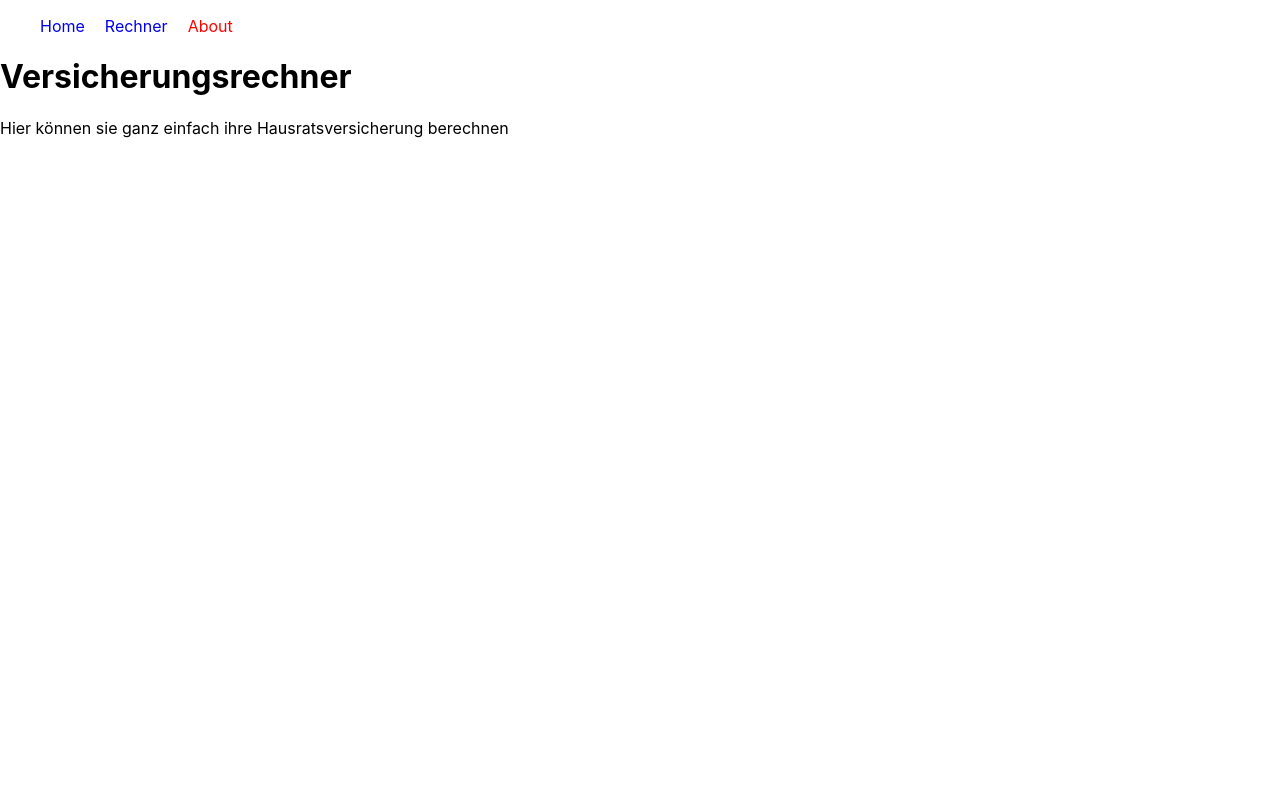
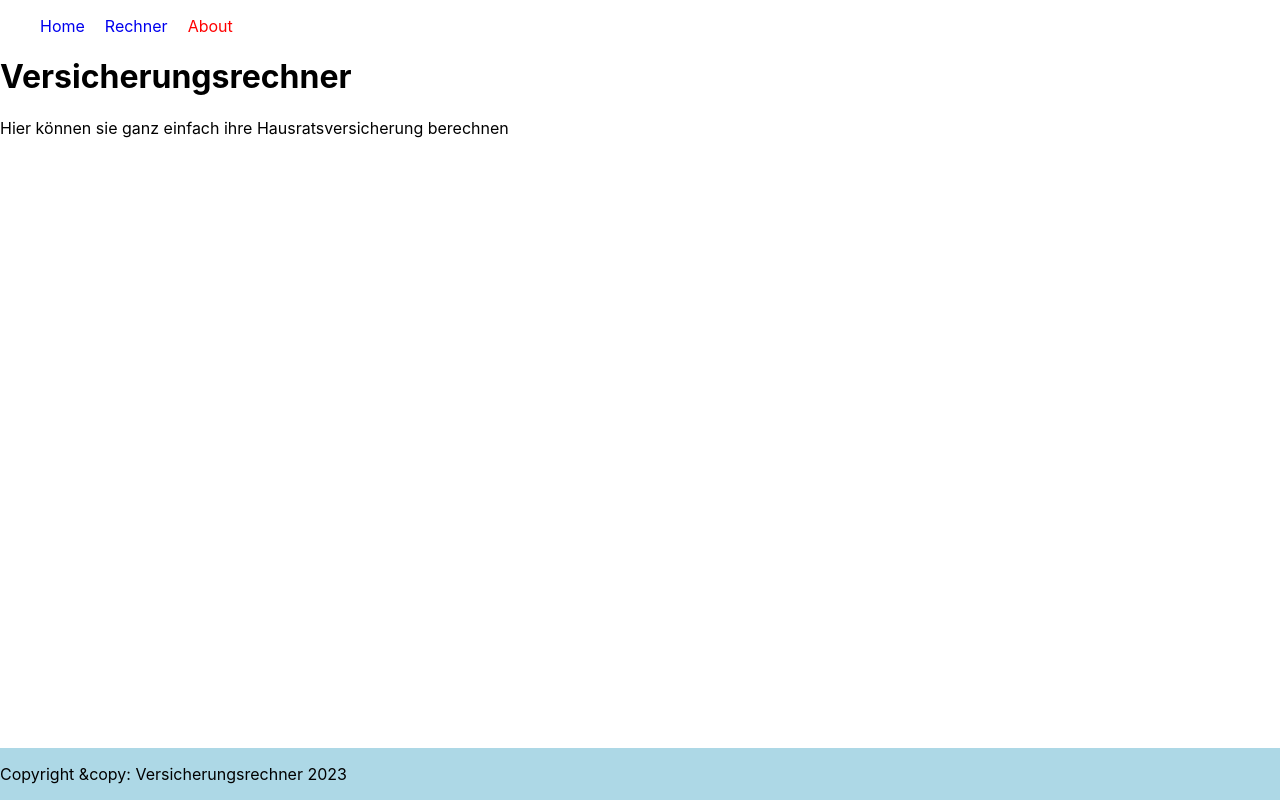
Before and after one commit to azhaarmohamed20/versicherungsrechner_mohamed, a React (Create React App) app: page /about in a window 1280 px wide. Built offline with nearby package versions, Linux system fonts and the light colour scheme.

Commit message:
Create footer section

```diff
--- /dev/null
+++ b/src/components/footer.js
@@ -0,0 +1,12 @@
+import './style.css';
+export default function Footer(){
+    return(
+        <div>
+            <footer>
+                <div>
+                    <p>Copyright &copy: Versicherungsrechner 2023</p>
+                </div>
+            </footer>
+        </div>
+    )
+}
--- a/src/components/style.css
+++ b/src/components/style.css
@@ -21,3 +21,12 @@
 .active{
     color:red;
 }
+
+footer{
+    position: fixed;
+    width: 100%;
+    left: 0;
+    bottom:0;
+    right:0;
+    background-color: lightblue;
+}
--- a/src/index.js
+++ b/src/index.js
@@ -8,6 +8,7 @@
 import Home from './pages/Home';
 import { BrowserRouter as Router, Routes } from 'react-router-dom';
 import Rechner from './pages/Rechner';
+import Footer from './components/footer';
 
 
 ReactDOM.render(
@@ -18,6 +19,7 @@
       <Route path='/rechner' element={<Rechner />}/>
       <Route path='/about' element={<Home />}/>
     </Routes>
+    <Footer />
   </Router>,
 
   document.getElementById('root')
```
